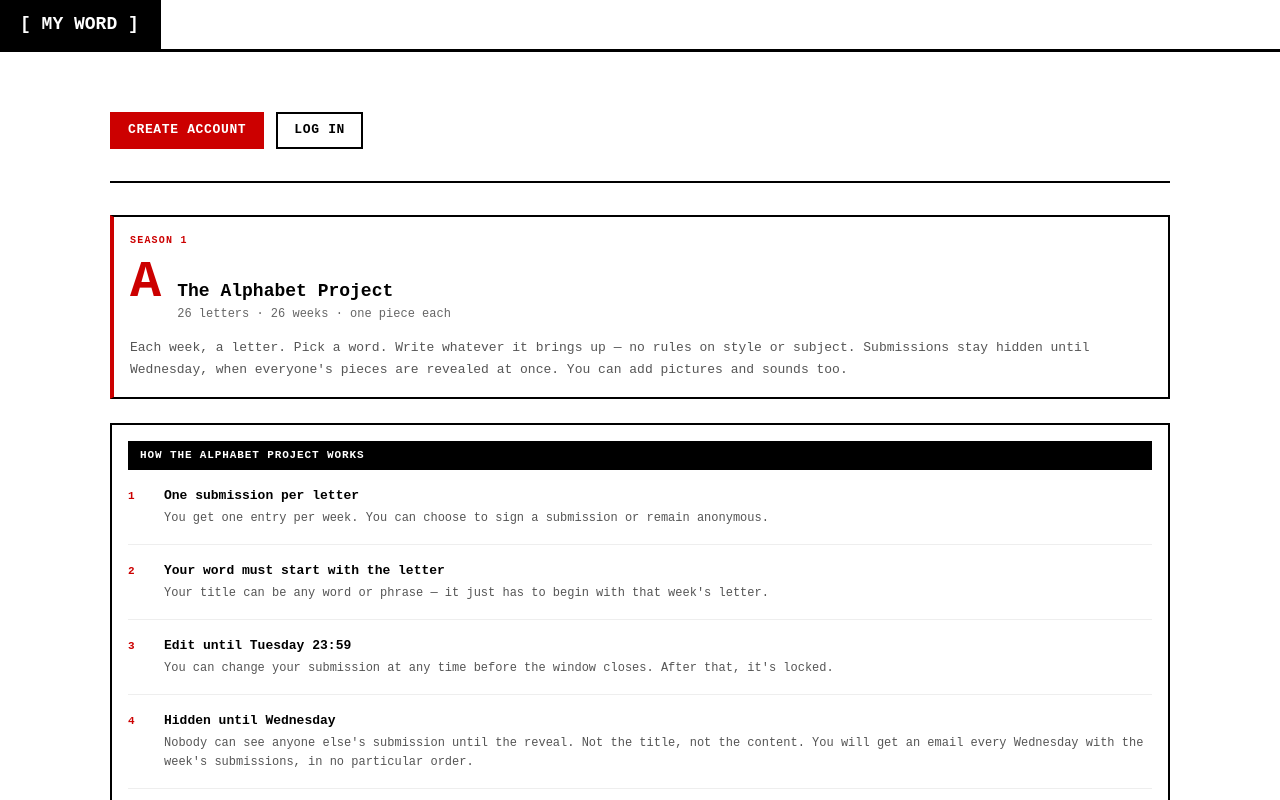
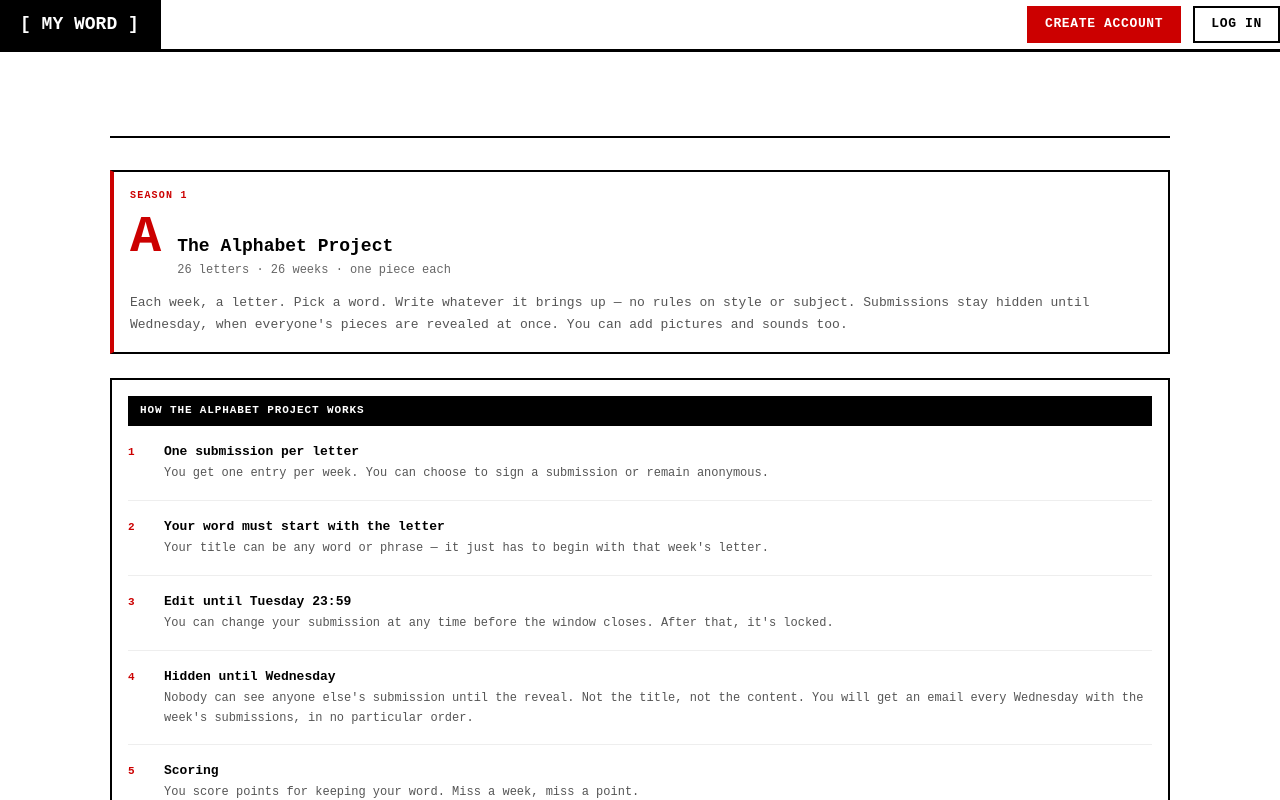
Before and after one commit to skudgambosi-creator/myword, a Next.js app: page / in a window 1280 px wide. Shown: the top 800 px of the page. Built offline with nearby package versions, Linux system fonts and the light colour scheme.

Commit message:
Update page.tsx

```diff
--- a/app/page.tsx
+++ b/app/page.tsx
@@ -6,13 +6,7 @@ export default function LandingPage() {
       {/* Header */}
       <nav className="nav">
         <span className="nav-brand">[ MY WORD ]</span>
-      </nav>
-
-      {/* Hero */}
-      <main className="page-container" style={{ paddingTop: 60, paddingBottom: 60, flex: 1 }}>
-
-        {/* CTAs */}
-        <div style={{ display: 'flex', gap: 12, marginBottom: 32 }}>
+        <div style={{ marginLeft: 'auto', display: 'flex', gap: 12, alignItems: 'center' }}>
           <Link href="/register" className="btn btn-accent">
             Create Account
           </Link>
@@ -20,6 +14,10 @@ export default function LandingPage() {
             Log In
           </Link>
         </div>
+      </nav>
+
+      {/* Hero */}
+      <main className="page-container" style={{ paddingTop: 60, paddingBottom: 60, flex: 1 }}>
 
         <hr className="rule" />
 
```
